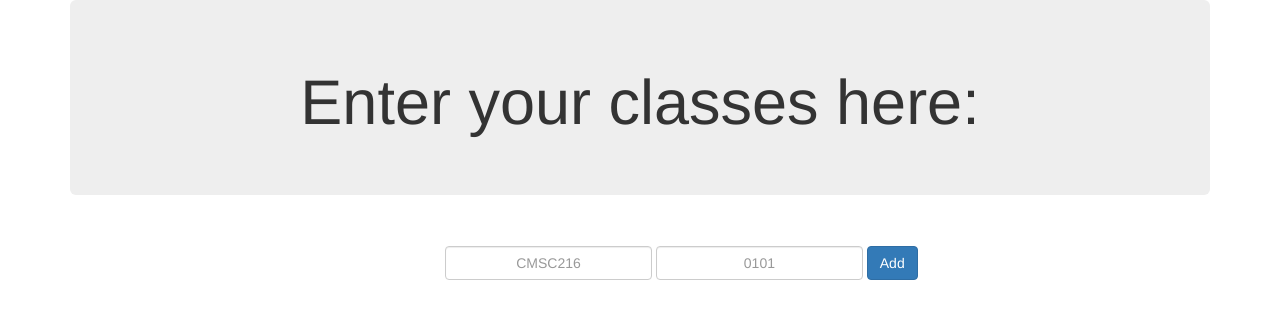
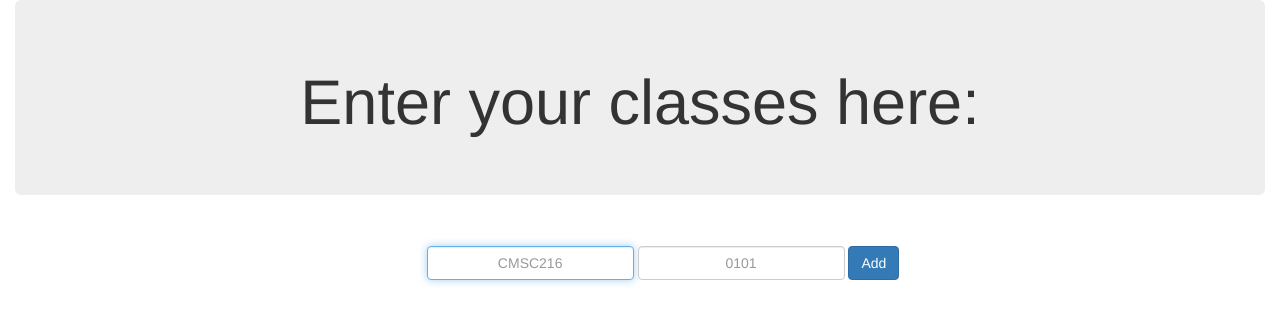
Before and after one commit to webbcam/ClassSchedule, a website: page public/index.html in a window 1280 px wide. Drawn offline with nearby package versions, Linux system fonts and the light colour scheme; some packages are replaced by stand-ins of ours; no server answers.

Commit message:
added autofocus

```diff
--- a/public/index.html
+++ b/public/index.html
@@ -27,7 +27,7 @@
 </head>
 
 <body ng-controller="mainCtrl">
-    <div class="container">
+    <div class="container-fluid">
 
         <div class="jumbotron text-center">
             <h1>Enter your classes here:</h1>
@@ -54,10 +54,13 @@
                 <form>
                     <div class="cols-sm-4 col-sm-offset-4">
                         <div class="form-group form-inline">
-                            <input type="text" class="form-control input-md text-center" placeholder="CMSC216" ng-model="courseData.course">
+                            <input type="text" class="form-control input-md
+                            text-center" placeholder="CMSC216"
+                            ng-model="courseData.course" autofocus>
                             <input type="text" class="form-control input-md text-center" placeholder="0101" ng-model="courseData.section">
 
-                            <button type="submit" class="btn btn-primary btn-md" ng-click="createCourse()">Add</button>
+                            <button type="submit" class="btn btn-primary btn-md"
+                            ng-click="createCourse()" >Add</button>
                         </div>
                     </div>
 
```
